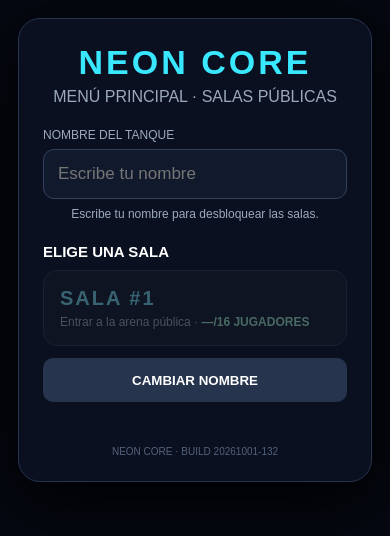
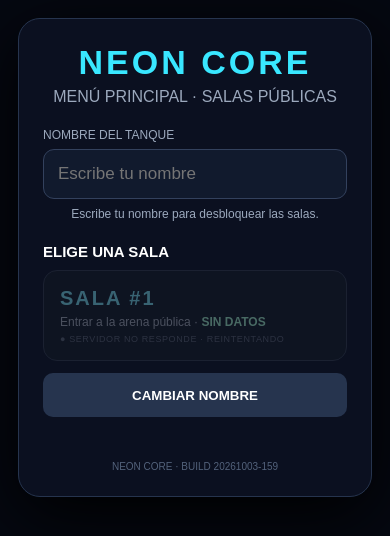
Before and after one commit to misael546/JuegoWeb, a plain HTML site: page neoncore/index.html in a window 390 px wide. Drawn offline with Linux system fonts and the light colour scheme; no server answers.

Commit message:
Show live public room player counts in main menu

```diff
--- a/neoncore/index.html
+++ b/neoncore/index.html
@@ -25,7 +25,7 @@ h2{font-size:15px;margin:18px 0 10px}
 .room:active:not(.disabled){transform:scale(.985)}
 .room.disabled{opacity:.42;filter:saturate(.55);cursor:not-allowed}
 .room strong{display:block;font-size:20px;letter-spacing:2px;color:#39e7ff}
-.room span{display:block;color:#9ca9bd;font-size:12px;margin-top:5px}.room .roomCount{color:#6ff3b0;font-weight:900}
+.room span{display:block;color:#9ca9bd;font-size:12px;margin-top:5px}.room .roomCount{color:#6ff3b0;font-weight:900}.room .roomLive{display:block;margin-top:5px;color:#53627b;font-size:9px;letter-spacing:.6px}.room.roomOnline{border-color:#39e7ff55}.room.roomOnline .roomLive{color:#6ff3b0}
 .actions{display:grid;grid-template-columns:1fr;gap:8px;margin-top:12px}
 .action{min-height:44px;border:0;border-radius:10px;background:#183d58;color:#fff;font-weight:bold;touch-action:manipulation}
 .action.secondary{background:#26344e}
@@ -40,13 +40,13 @@ h2{font-size:15px;margin:18px 0 10px}
 
   <label for="username">NOMBRE DEL TANQUE</label>
   <input id="username" maxlength="20" autocomplete="nickname" autocapitalize="words" placeholder="Escribe tu nombre">
-  <div id="status" class="status">Escribe tu nombre para desbloquear las salas.</div>
+  <div id="status" class="status">Escribe tu nombre para desbloquear las salas. Las cifras de jugadores se leen directamente del servidor.</div>
 
   <h2>ELIGE UNA SALA</h2>
   <div class="rooms">
     <a class="room disabled" data-room="12345" href="12345/" aria-disabled="true" tabindex="-1">
       <strong>SALA #1</strong>
-      <span>Entrar a la arena pública · <b class="roomCount" data-room-count="12345">0/16 JUGADORES</b></span>
+      <span>Entrar a la arena pública · <b class="roomCount" data-room-count="12345">CONSULTANDO…</b></span><small class="roomLive" data-room-live="12345">● ESPERANDO DATOS DEL SERVIDOR</small>
     </a>
   </div>
 
@@ -55,7 +55,7 @@ h2{font-size:15px;margin:18px 0 10px}
   </div>
 
   <div id="msg" class="msg"></div>
-  <div class="build">NEON CORE · BUILD 20261001-132</div>
+  <div class="build">NEON CORE · BUILD 20261003-159</div>
 </main>
 
 <script>
@@ -66,24 +66,53 @@ h2{font-size:15px;margin:18px 0 10px}
   const cards=[...document.querySelectorAll(".room[data-room]")];
 
   const ROOM_STATUS_URL="https://neon-core-multiplayer.onrender.com/rooms";
+  let roomFetchBusy=false;
+  function setRoomState(card,text,liveText,live){
+    const count=card.querySelector("[data-room-count]");
+    const liveEl=card.querySelector("[data-room-live]");
+    if(count)count.textContent=text;
+    if(liveEl)liveEl.textContent=liveText;
+    card.classList.toggle("roomOnline",!!live);
+  }
   async function refreshRoomCounts(){
+    if(roomFetchBusy)return;
+    roomFetchBusy=true;
+    const controllers=[];
     try{
-      const res=await fetch(ROOM_STATUS_URL+"?t="+Date.now(),{cache:"no-store"});
-      if(!res.ok)throw new Error("rooms");
+      cards.forEach(card=>setRoomState(card,"CONSULTANDO…","● ACTUALIZANDO SERVIDOR",false));
+      const controller=new AbortController();
+      controllers.push(controller);
+      const timer=setTimeout(()=>controller.abort(),8000);
+      const res=await fetch(ROOM_STATUS_URL+"?t="+Date.now(),{
+        cache:"no-store",
+        mode:"cors",
+        credentials:"omit",
+        signal:controller.signal,
+        headers:{"Cache-Control":"no-cache","Pragma":"no-cache"}
+      });
+      clearTimeout(timer);
+      if(!res.ok)throw new Error("rooms_"+res.status);
       const data=await res.json();
-      const byCode=new Map((Array.isArray(data.rooms)?data.rooms:[]).map(r=>[String(r.code),r]));
+      const byCode=new Map((Array.isArray(data.rooms)?data.rooms:[]).map(room=>[String(room.code),room]));
       cards.forEach(card=>{
-        const code=card.getAttribute("data-room");
-        const el=card.querySelector("[data-room-count]");
-        const room=byCode.get(String(code));
-        if(el)el.textContent=room?String(Number(room.players)||0)+"/"+String(Number(room.maxPlayers)||16)+" JUGADORES":"—/16 JUGADORES";
+        const code=String(card.getAttribute("data-room")||"");
+        const room=byCode.get(code);
+        if(room){
+          const players=Math.max(0,Number(room.players)||0),maxPlayers=Math.max(1,Number(room.maxPlayers)||16);
+          setRoomState(card,players+"/"+maxPlayers+" JUGADORES","● EN VIVO · "+new Date().toLocaleTimeString("es-MX"),true);
+        }else{
+          setRoomState(card,"SIN DATOS","● SALA NO PUBLICADA",false);
+        }
       });
     }catch(e){
-      cards.forEach(card=>{const el=card.querySelector("[data-room-count]");if(el)el.textContent="—/16 JUGADORES";});
+      cards.forEach(card=>setRoomState(card,"SIN DATOS","● SERVIDOR NO RESPONDE · REINTENTANDO",false));
+    }finally{
+      controllers.forEach(c=>{try{c.abort()}catch{}});
+      roomFetchBusy=false;
     }
   }
   refreshRoomCounts();
-  setInterval(refreshRoomCounts,5000);
+  setInterval(refreshRoomCounts,2000);
 
   function getName(){return String(input.value||"").trim().slice(0,20)}
   function loadName(){try{return localStorage.getItem("neon_core_name")||""}catch(e){return""}}
```
